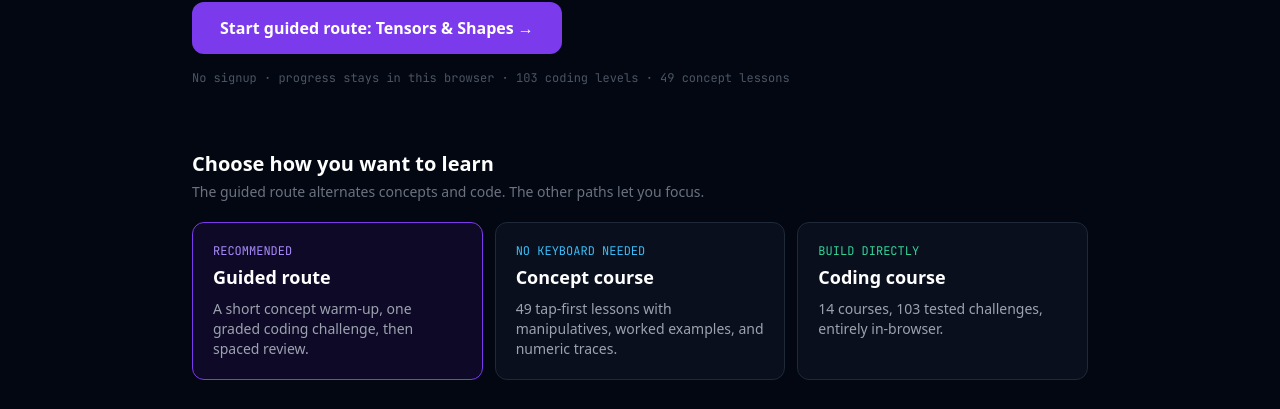
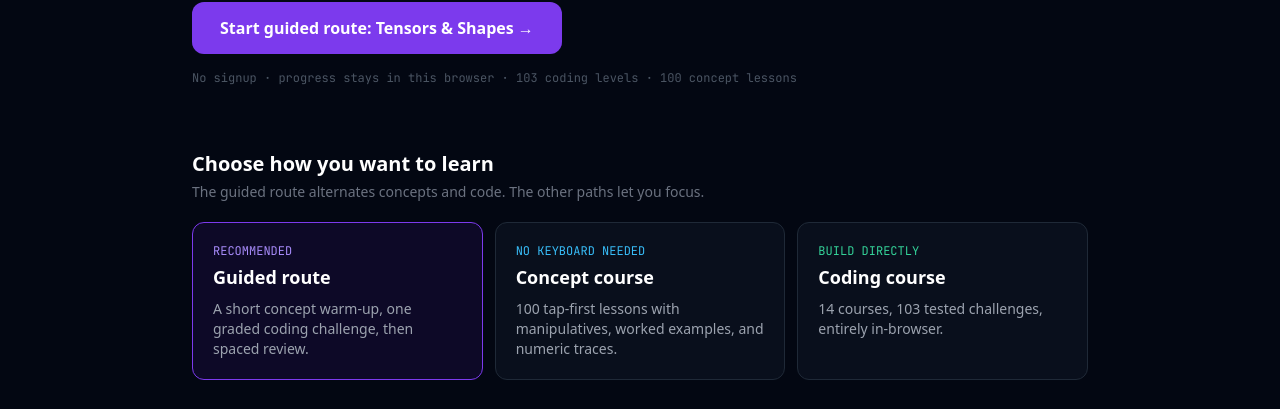
Before and after one commit to bankoti/llm-quest, a React (Vite) app: page / in a window 1280 px wide. Shown: the part 463-872 px from the top of the page. Built offline with nearby package versions, Linux system fonts and the light colour scheme.

Commit message:
no-mistakes(document): Derive homepage lesson counts from curriculum

```diff
--- a/scripts/test_paper_ui.mjs
+++ b/scripts/test_paper_ui.mjs
@@ -49,6 +49,10 @@ try {
       const {ALL_LEVELS}=await import('/src/data/curriculum.ts')
       return {lessons:INTERACTIVE_LESSONS.map(l=>({...l,steps:l.steps.map(s=>({...s,widget:undefined}))})),levels:ALL_LEVELS}
     })
+    await page.goto(base)
+    await page.getByText(`No signup · progress stays in this browser · ${data.levels.length} coding levels · ${data.lessons.length} concept lessons`,{exact:true}).waitFor({state:'visible'})
+    await page.getByRole('link',{name:/Concept course/}).getByText(`${data.lessons.length} tap-first lessons with manipulatives, worked examples, and numeric traces.`,{exact:true}).waitFor({state:'visible'})
+    console.log(`PASS ${viewport.width}px homepage: both lesson counts match assembled curriculum`)
     // Validate the actual assembled curriculum as data, including graph edges.
     const bySlug=new Map(data.lessons.map(l=>[l.slug,l]))
     const visiting=new Set(), visited=new Set()
--- a/src/pages/HomePage.tsx
+++ b/src/pages/HomePage.tsx
@@ -5,6 +5,7 @@ import { ALL_LEVELS, COURSES, MAX_XP } from '@/data/curriculum'
 import { ProgressState, getProgressSummary, nextRecommendedLevel } from '@/engine/progress'
 import { dueCount } from '@/engine/review'
 import { WARMUPS, warmupDone } from '@/interactive/warmups'
+import { INTERACTIVE_LESSONS } from '@/interactive/curriculum'
 
 interface Props { progress: ProgressState }
 
@@ -38,7 +39,7 @@ export function HomePage({ progress }: Props) {
             </button>
             {due > 0 && <button onClick={() => navigate('/review')} className="px-6 py-3.5 rounded-xl border border-amber-700 text-amber-200 hover:bg-amber-950/40">Review {due} due →</button>}
           </div>
-          <p className="mt-4 text-xs text-gray-600 font-mono">No signup · progress stays in this browser · {ALL_LEVELS.length} coding levels · 49 concept lessons</p>
+          <p className="mt-4 text-xs text-gray-600 font-mono">No signup · progress stays in this browser · {ALL_LEVELS.length} coding levels · {INTERACTIVE_LESSONS.length} concept lessons</p>
         </div>
 
         <section aria-labelledby="choose-path" className="mt-16">
@@ -49,7 +50,7 @@ export function HomePage({ progress }: Props) {
               <p className="text-xs font-mono uppercase text-violet-400">Recommended</p><h3 className="font-semibold text-lg mt-1">Guided route</h3><p className="text-sm text-gray-400 mt-2">A short concept warm-up, one graded coding challenge, then spaced review.</p>
             </Link>
             <Link to="/interactive" className="p-5 rounded-xl border border-gray-800 bg-gray-900/50 hover:border-sky-700">
-              <p className="text-xs font-mono uppercase text-sky-400">No keyboard needed</p><h3 className="font-semibold text-lg mt-1">Concept course</h3><p className="text-sm text-gray-400 mt-2">49 tap-first lessons with manipulatives, worked examples, and numeric traces.</p>
+              <p className="text-xs font-mono uppercase text-sky-400">No keyboard needed</p><h3 className="font-semibold text-lg mt-1">Concept course</h3><p className="text-sm text-gray-400 mt-2">{INTERACTIVE_LESSONS.length} tap-first lessons with manipulatives, worked examples, and numeric traces.</p>
             </Link>
             <Link to="/map" className="p-5 rounded-xl border border-gray-800 bg-gray-900/50 hover:border-emerald-700">
               <p className="text-xs font-mono uppercase text-emerald-400">Build directly</p><h3 className="font-semibold text-lg mt-1">Coding course</h3><p className="text-sm text-gray-400 mt-2">{COURSES.length} courses, {ALL_LEVELS.length} tested challenges, entirely in-browser.</p>
```
